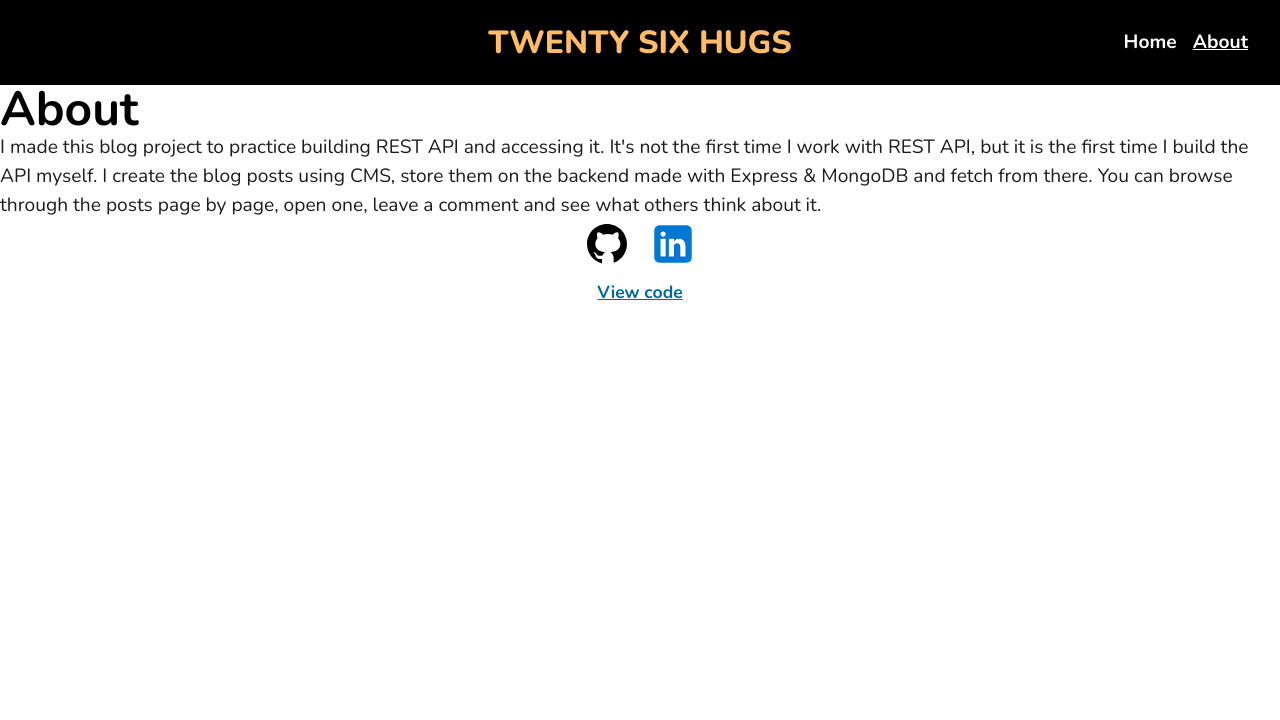
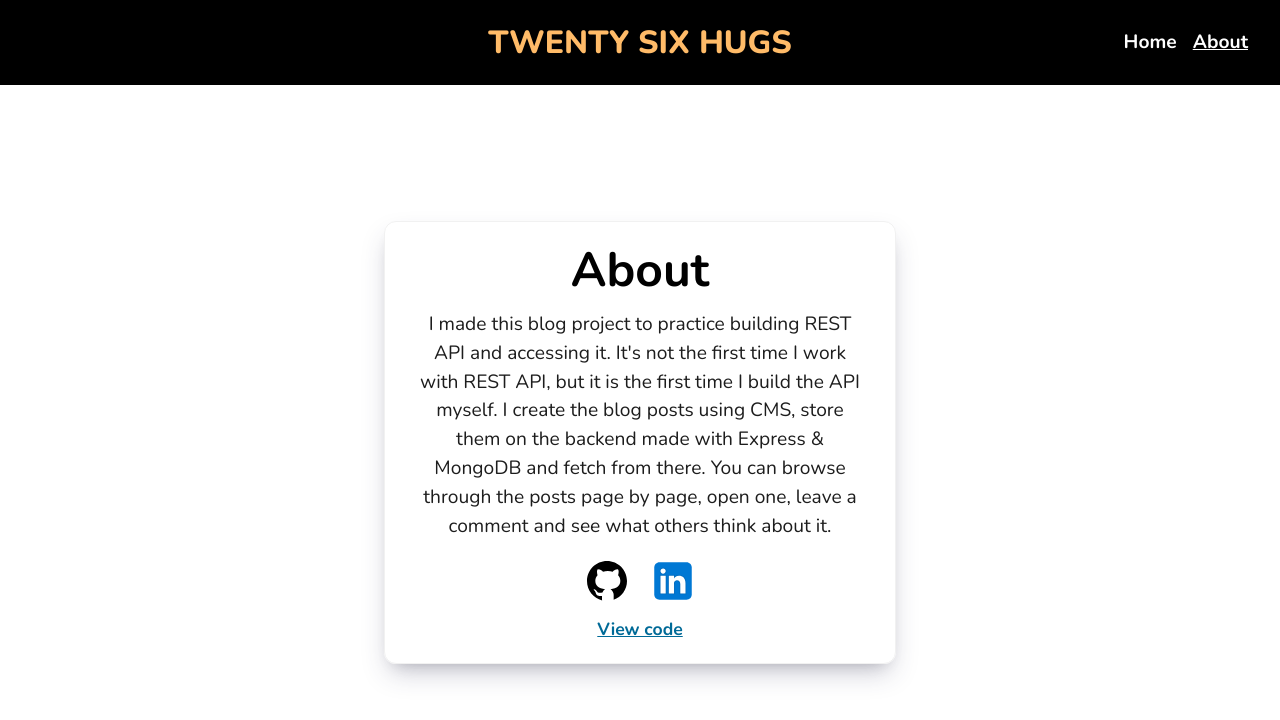
Before and after one commit to twentysixhugs/blog-api, a React (Create React App) app in the folder client/: page /about in a window 1280 px wide. Shown: the top 720 px of the page. Built offline with nearby package versions, Linux system fonts and the light colour scheme.

Commit message:
Style About

```diff
--- a/client/src/components/About/About.tsx
+++ b/client/src/components/About/About.tsx
@@ -4,22 +4,40 @@ import Links from './Links';
 export default function About() {
   return (
     <Wrapper>
-      <Title>About</Title>
-      <Description>
-        I made this blog project to practice building REST API and
-        accessing it. It{"'"}s not the first time I work with REST API, but
-        it is the first time I build the API myself. I create the blog
-        posts using CMS, store them on the backend made with Express &
-        MongoDB and fetch from there. You can browse through the posts page
-        by page, open one, leave a comment and see what others think about
-        it.
-      </Description>
-      <Links></Links>
+      <Content>
+        <Title>About</Title>
+        <Description>
+          I made this blog project to practice building REST API and
+          accessing it. It{"'"}s not the first time I work with REST API,
+          but it is the first time I build the API myself. I create the
+          blog posts using CMS, store them on the backend made with Express
+          & MongoDB and fetch from there. You can browse through the posts
+          page by page, open one, leave a comment and see what others think
+          about it.
+        </Description>
+        <Links></Links>
+      </Content>
     </Wrapper>
   );
 }
 
-const Wrapper = styled.div``;
+const Wrapper = styled.div`
+  height: calc(100vh - var(--header-offset));
+  display: flex;
+  align-items: center;
+  padding: 0 30vw;
+`;
+
+const Content = styled.div`
+  padding: 24px 32px;
+  display: flex;
+  flex-flow: column;
+  align-items: center;
+  box-shadow: rgba(50, 50, 93, 0.25) 0px 13px 27px -5px,
+    rgba(0, 0, 0, 0.3) 0px 8px 16px -12px;
+  border: 1px solid #f1f1f1;
+  border-radius: 12px;
+`;
 
 const Title = styled.h1`
   font-size: 3rem;
@@ -27,7 +45,11 @@ const Title = styled.h1`
 `;
 
 const Description = styled.p`
+  margin-block: 1rem;
+
   line-height: 1.5;
   font-size: 1.2rem;
+  text-align: center;
+
   color: #1d1d1d;
 `;
```
